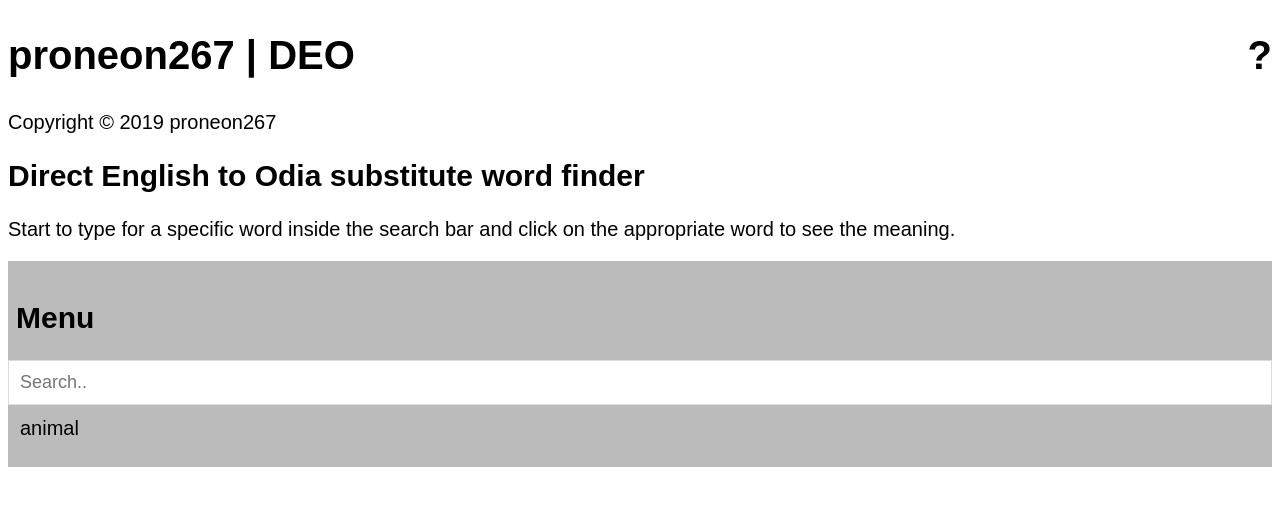
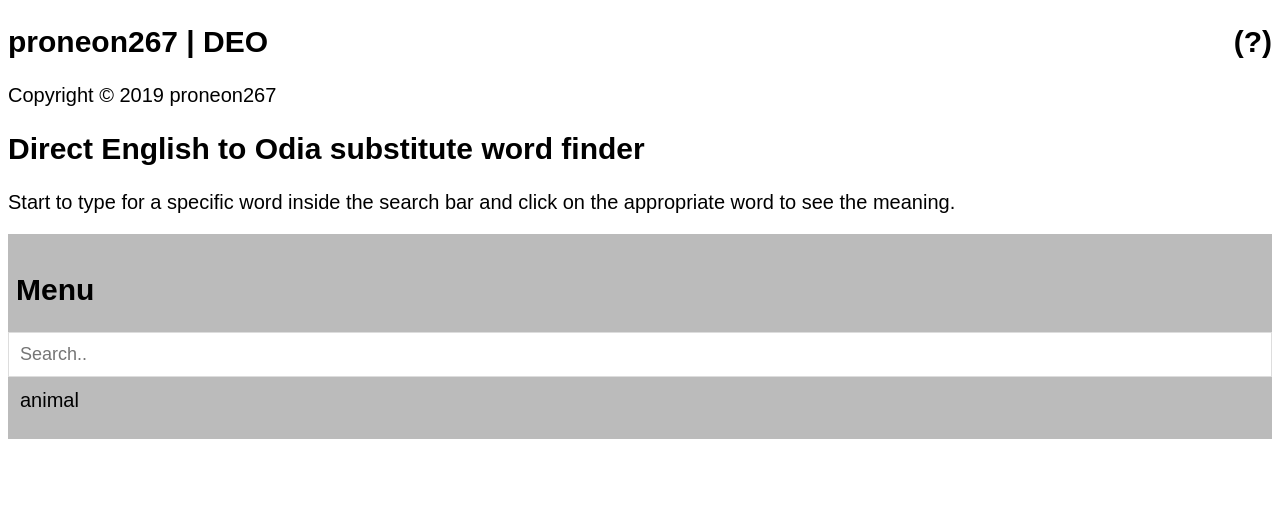
Before and after one commit to proneon267/deo, a Jekyll site: the page built from index.html, in a window 1280 px wide. Shown: the top 506 px of the page. Built offline with Jekyll 4.4.1, drawn with Linux system fonts in a browser that asks for light colours.

Commit message:
Update default.html

```diff
--- a/_layouts/default.html
+++ b/_layouts/default.html
@@ -58,12 +58,11 @@ body {
 }
 .help{
   display:flex;
-  font-size: 40px;
 }
 </style>
 </head>
 <body>
-	<h2 class="help">proneon267 | DEO <span style="margin-left:auto">?</span></h2>
+	<h2 class="help">proneon267 | DEO <span style="margin-left:auto">(?)</span></h2>
 	Copyright &copy; {{ site.time | date: '%Y' }} proneon267
 <h2>Direct English to Odia substitute word finder</h2>
 <p>Start to type for a specific word inside the search bar and click on the appropriate word to see the meaning.</p>
```
